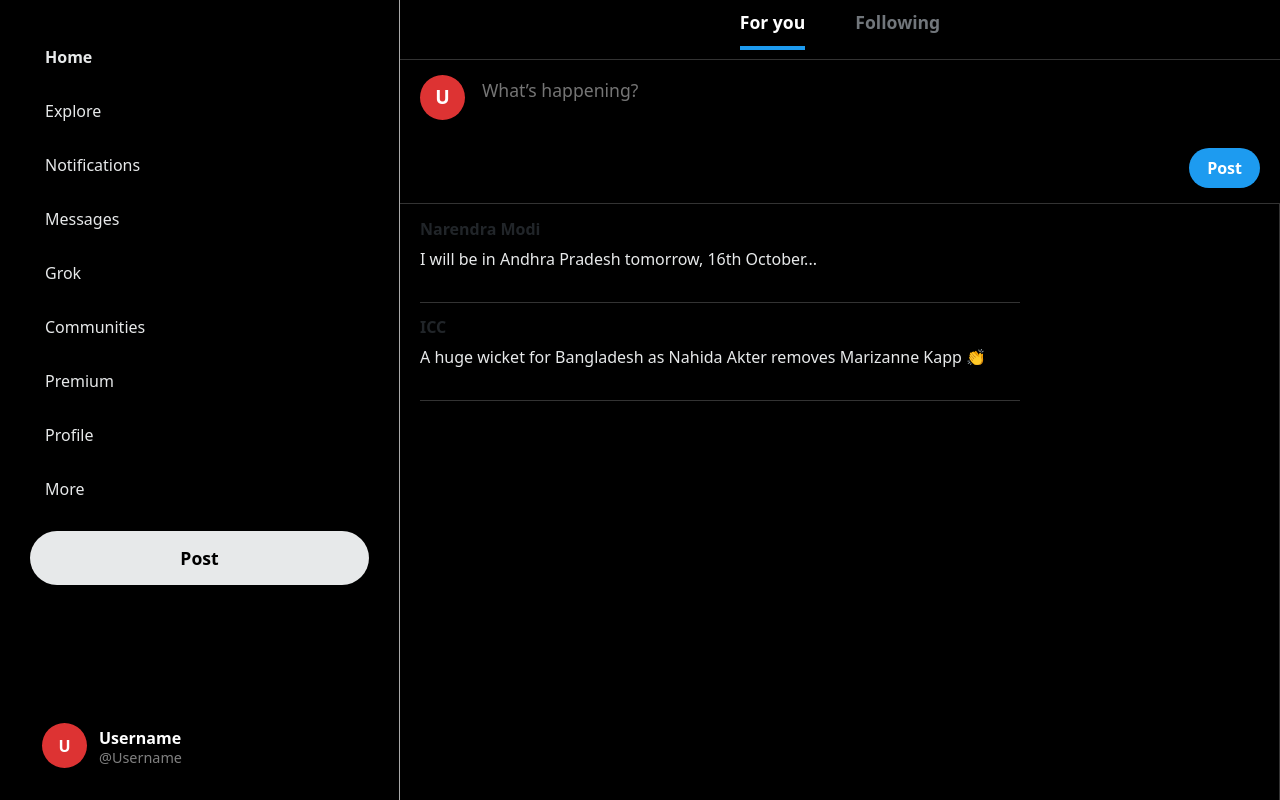
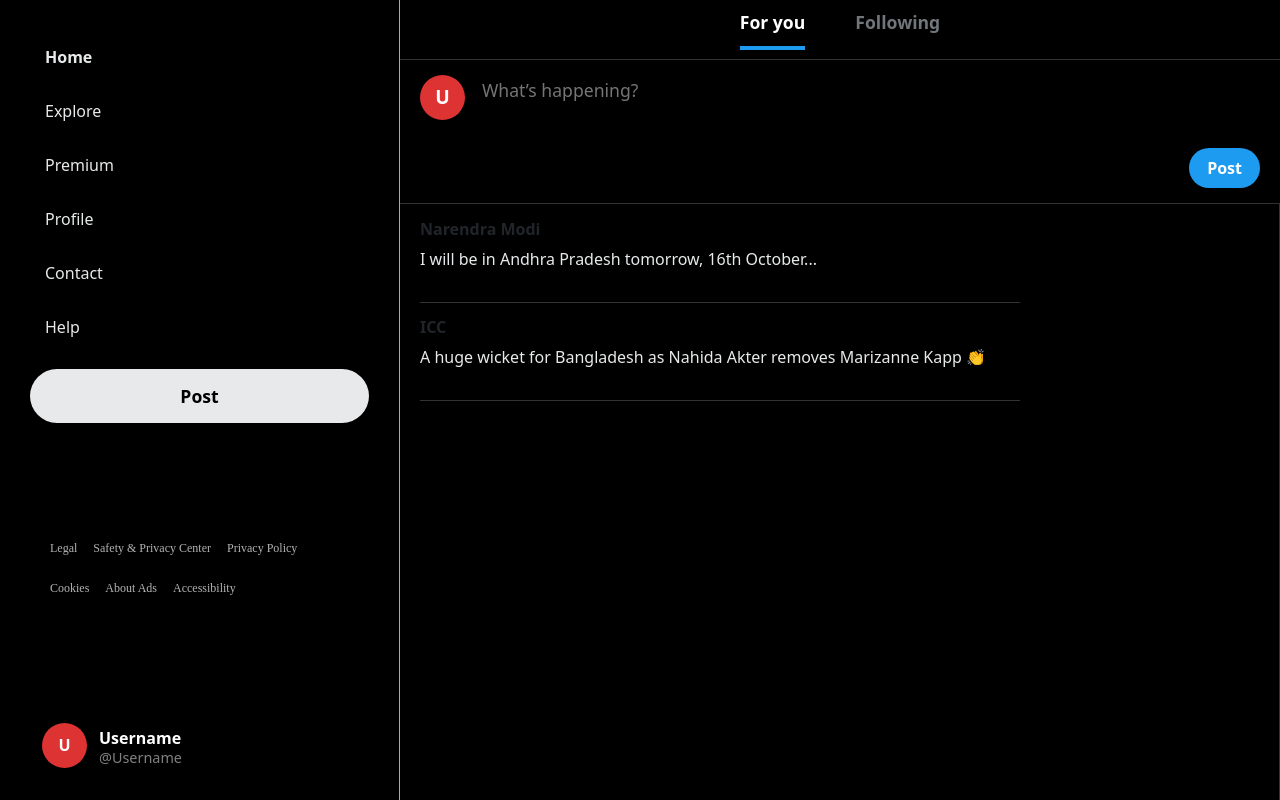
Before and after one commit to xyzpqrr/X, a plain HTML site: page dashboard/index.html in a window 1280 px wide. Drawn offline with nearby package versions, Linux system fonts and the light colour scheme.

Commit message:
changed the layout and replaced original names with actual pages

```diff
--- a/dashboard/index.html
+++ b/dashboard/index.html
@@ -16,15 +16,23 @@
             <a href="#" class="nav-link fs-3"><i class="bi bi-twitter-x"></i></a>
             <a href="#" id="mp" class="nav-link active"><i class="bi bi-house-door-fill"></i> Home</a>
             <a href="#" id="mp" class="nav-link"><i class="bi bi-search"></i> Explore</a>
-            <a href="#" id="mp" class="nav-link"><i class="bi bi-bell"></i> Notifications</a>
-            <a href="#" id="mp" class="nav-link"><i class="bi bi-envelope"></i> Messages</a>
-            <a href="#" id="mp" class="nav-link"><i class="bi bi-lightning-charge"></i> Grok</a>
-            <a href="#" id="mp" class="nav-link"><i class="bi bi-people"></i> Communities</a>
             <a href="#" id="mp" class="nav-link"><i class="bi bi-stars"></i> Premium</a>
             <a href="#" id="mp" class="nav-link"><i class="bi bi-person"></i> Profile</a>
-            <a href="#" id="mp" class="nav-link"><i class="bi bi-three-dots"></i> More</a>
+            <a href="#" id="mp" class="nav-link"><i class="bi bi-three-dots"></i> Contact</a>
+            <a href="#" id="mp" class="nav-link"><i class="bi bi-three-dots"></i> Help</a>
             <button class="post-btn">Post</button>
         </div>
+
+        <div class="rand">
+            <div><a href=""><span>Legal</span></a></div>
+            <div><a href=""><span>Safety &amp; Privacy Center</span></a></div>
+            <div><a href=""><span>Privacy Policy</span></a></div>
+            <div><a href=""><span>Cookies</span></a></div>
+            <div><a href=""><span>About Ads</span></a></div>
+            <div><a href=""><span>Accessibility</span></a></div>
+        </div>
+
+
         <div class="profile-section">
             <div class="profile-pic">U</div>
             <div>
--- a/dashboard/style.css
+++ b/dashboard/style.css
@@ -66,6 +66,27 @@ body {
   background-color: #d5d5d5;
 }
 
+.rand {
+    margin: 50px 20px;
+    display: flex;
+    flex-wrap: wrap;
+    gap: 16px;
+    font-weight: 100;
+    font-family: Arial, sans-serif;
+}
+
+.rand a {
+    font-size: 12px;
+    color: #b3b3b3;
+    text-decoration: none;
+    font-family: 'Times New Roman', Times, serif;
+}
+
+.rand a:hover span {
+    color: #1db954;
+    text-shadow: 0px 0px 8px rgba(255, 255, 255, 0.8);
+}
+
 /* Profile section */
 .profile-section {
   display: flex;
@@ -109,9 +130,11 @@ body {
   margin: 0px;
   padding: 15px;
 }
+
 /* Layout Wrapper */
 .main-content {
-  margin-left: 400px; /* Matches sidebar width */
+  margin-left: 400px;
+  /* Matches sidebar width */
   height: 100vh;
   display: flex;
   flex-direction: column;
@@ -242,11 +265,13 @@ body {
   flex: 1;
   padding: 10px 20px;
   background-color: #000;
-  margin-top: 195px; /* Adjusted to account for fixed post-box height */
+  margin-top: 195px;
+  /* Adjusted to account for fixed post-box height */
 }
 
 .feed::-webkit-scrollbar {
-  width: 0; /* Hide scrollbar */
+  width: 0;
+  /* Hide scrollbar */
 }
 
 .post-card {
```
